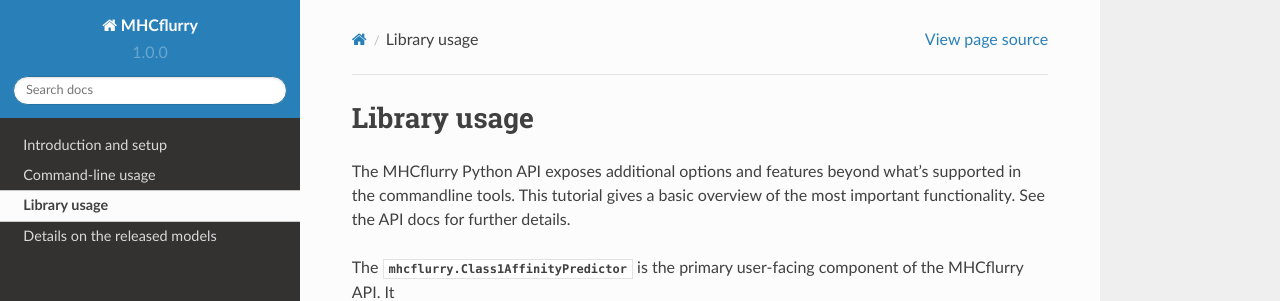
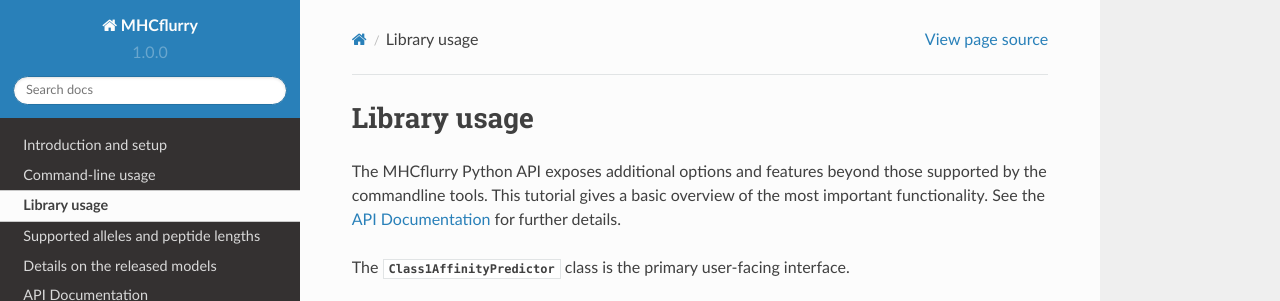
Before and after one commit to openvax/mhcflurry, a Sphinx documentation site: the page built from docs/python_tutorial.rst, in a window 1280 px wide and 900 px high, cut to the strip 0-301 px from the top of the window. Built offline with Sphinx 7.4.7 and the Read the Docs theme 2.0.0, drawn with Linux system fonts in a browser that asks for light colours.

Commit message:
more docs

```diff
--- a/docs/api.rst
+++ b/docs/api.rst
@@ -1 +1,7 @@
+.. _api-documentation:
+
+API Documentation
+=================
+
 .. include:: _build/mhcflurry.rst
+    :start-line: 2
--- a/docs/conf.py
+++ b/docs/conf.py
@@ -76,6 +76,9 @@
 # The full version, including alpha/beta/rc tags.
 release = version
 
+# Added by tim
+autodoc_member_order = 'bysource'
+
 # The language for content autogenerated by Sphinx. Refer to documentation
 # for a list of supported languages.
 #
@@ -96,7 +99,7 @@
 
 # The reST default role (used for this markup: `text`) to use for all
 # documents.
-#default_role = None
+default_role = 'py:obj'
 
 # If true, '()' will be appended to :func: etc. cross-reference text.
 #add_function_parentheses = True
--- a/docs/generate.py
+++ b/docs/generate.py
@@ -61,8 +61,6 @@
         if predictor is None:
             predictor = Class1AffinityPredictor.load(args.class1_models_dir)
         with open(args.out_models_supported_alleles_rst, "w") as fd:
-            fd.write(
-                "Supported peptides and alleles\n" + "=" * 30 + "\n\n")
             fd.write(
                 "Models released with the current version of MHCflurry (%s) "
                 "support peptides of "
--- a/docs/models_supported_alleles.rst
+++ b/docs/models_supported_alleles.rst
@@ -1 +1,4 @@
+Supported alleles and peptide lengths
+=====================================
+
 .. include:: _build/_models_supported_alleles.rst
--- a/docs/python_tutorial.rst
+++ b/docs/python_tutorial.rst
@@ -1,12 +1,12 @@
 Library usage
 =============
 
-The MHCflurry Python API exposes additional options and features beyond what's
-supported in the commandline tools. This tutorial gives a basic overview
-of the most important functionality. See the API docs for further details.
+The MHCflurry Python API exposes additional options and features beyond those
+supported by the commandline tools. This tutorial gives a basic overview
+of the most important functionality. See the :ref:`API-documentation` for further details.
 
-The :class:`mhcflurry.Class1AffinityPredictor` is the primary user-facing component of the
-MHCflurry API. It
+The `~mhcflurry.Class1AffinityPredictor` class is the primary user-facing interface.
+
 
 .. runblock:: pycon
 
```
Also changed, not shown: README.md (+1 -1 lines), docs/README.md (+2 -2 lines), docs/package_readme/readme.generated.md (renamed from docs/readme.generated.md, +11 -8 lines), docs/package_readme/readme.template.rst (added, +10 -0 lines), docs/package_readme/readme_header.md (added, +4 -0 lines), docs/readme_header.md (added), 2 other files.
